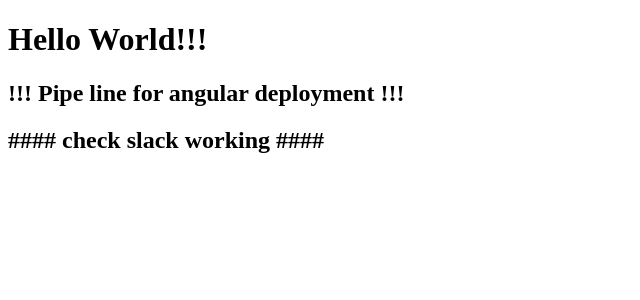
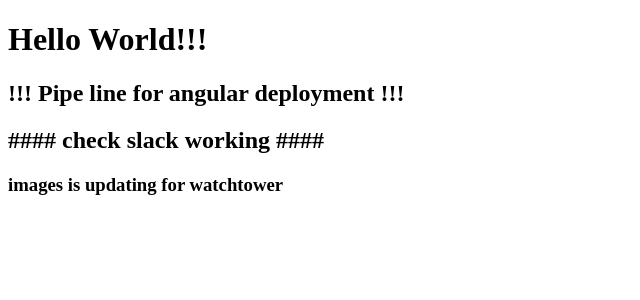
Before and after one commit to Amankashyap4/projectcicd, an Angular app: page / in a window 1280 px wide. Shown: the top 300 px of the page, without its empty margins (0-640 px from the left). Built offline with nearby package versions, Linux system fonts and the light colour scheme.

Commit message:
slack notification checking  - 66

```diff
--- a/src/app/app.component.html
+++ b/src/app/app.component.html
@@ -11,6 +11,8 @@
 <h2>!!! Pipe line for angular deployment !!! </h2>
 
 <h2>#### check slack working ####</h2>
+
+<h3>images is updating for watchtower</h3>
 <!-- * * * * * * * * * * * * * * * * * * * * * * * * * * * * * * * -->
 <!-- * * * * * * * * * * * The content above * * * * * * * * * * * -->
 <!-- * * * * * * * * * * is only a placeholder * * * * * * * * * * -->
```
